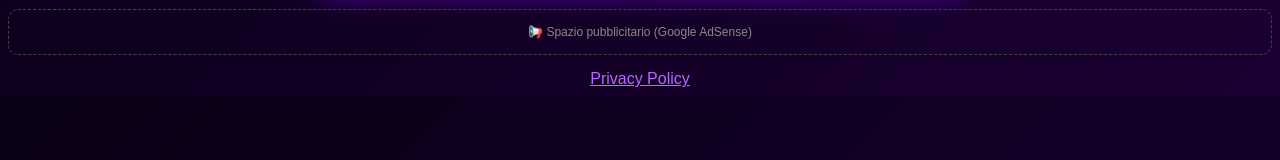
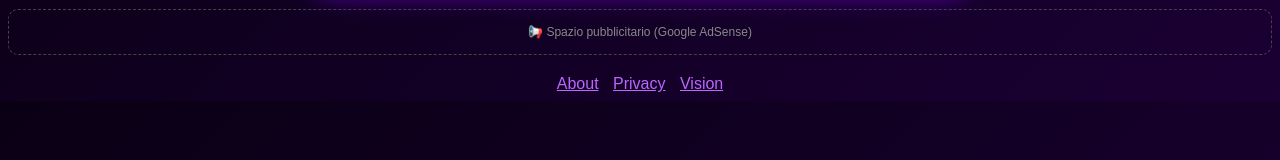
Before and after one commit to sirsharkkk123/Nickname-Generator-Pro, a plain HTML site: page index.html in a window 1280 px wide. Shown: the part 447-607 px from the top of the page. Drawn offline with Linux system fonts and the light colour scheme.

Commit message:
Update index.html

```diff
--- a/index.html
+++ b/index.html
@@ -192,6 +192,8 @@ function mostraSalvati() {
 mostraSalvati();
 </script>
 
-</body>
-</html>
-<a href="privacy.html" style="color:#bb66ff;">Privacy Policy</a>
+<div style="margin-top:20px;">
+  <a href="about.html" style="color:#bb66ff;margin-right:10px;">About</a>
+  <a href="privacy.html" style="color:#bb66ff;margin-right:10px;">Privacy</a>
+  <a href="vision.html" style="color:#bb66ff;">Vision</a>
+</div>
```
